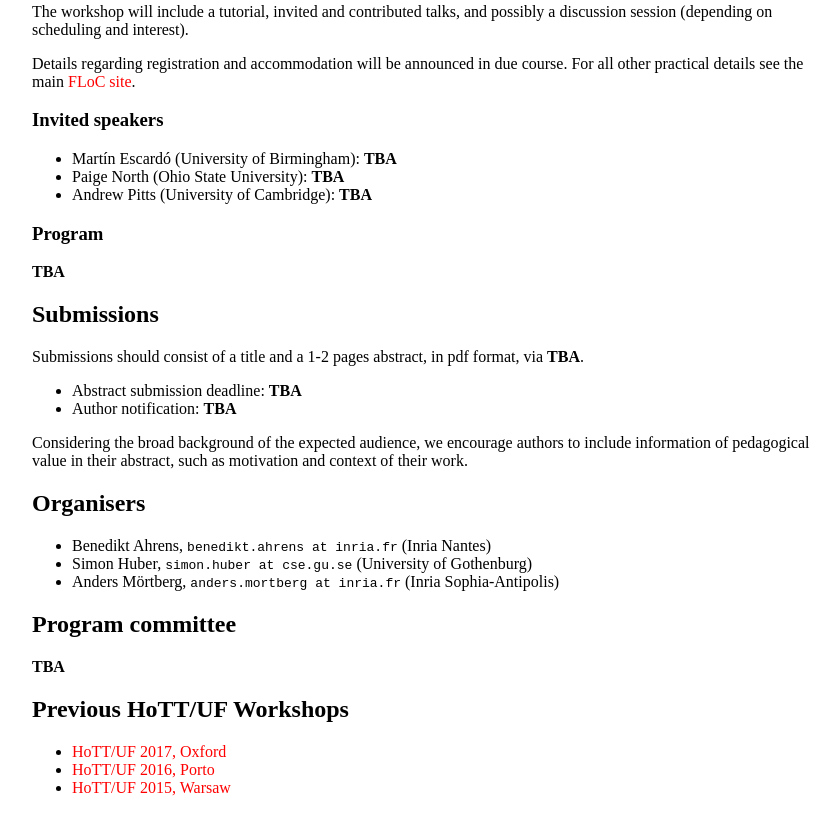
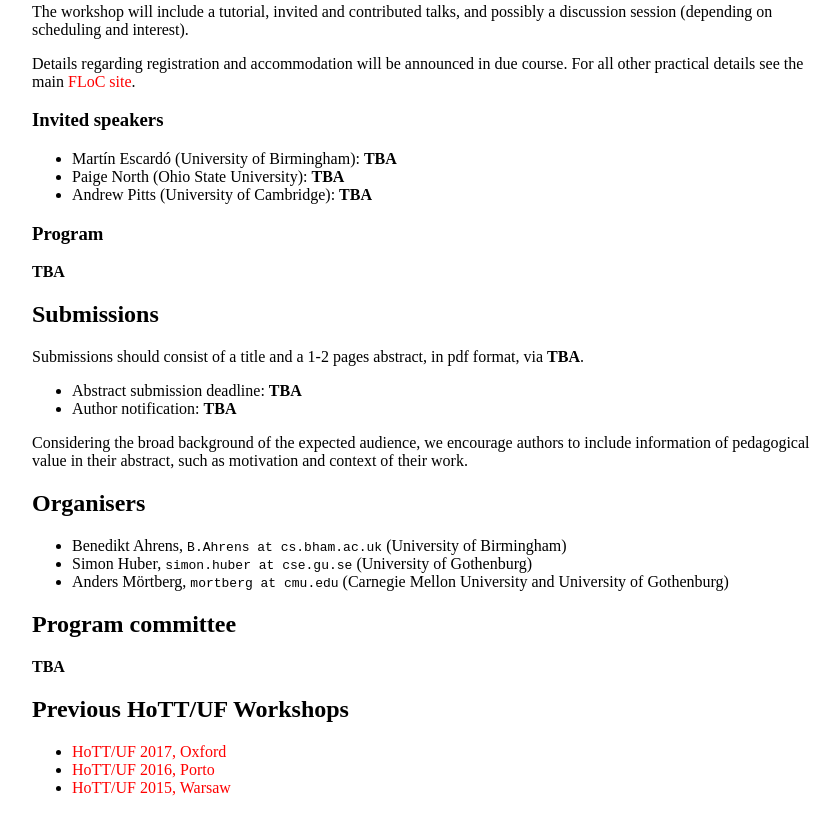
Before and after one commit to HoTT-UF/HoTT-UF.github.io, a plain HTML site: page 2018/index.html in a window 1280 px wide. Shown: the part 442-1255 px from the top of the page, without its empty margins (208-1048 px from the left). Drawn offline with Linux system fonts and the light colour scheme.

Commit message:
update affiliations

```diff
--- a/2018/index.html
+++ b/2018/index.html
@@ -88,12 +88,12 @@
 
     <h2>Organisers</h2>
     <ul>
-      <li>Benedikt Ahrens, <code>benedikt.ahrens at inria.fr</code>
-      (Inria Nantes)</li>
+      <li>Benedikt Ahrens, <code>B.Ahrens at cs.bham.ac.uk</code>
+      (University of Birmingham)</li>
       <li>Simon Huber, <code>simon.huber at cse.gu.se</code>
       (University of Gothenburg)</li>
-      <li>Anders Mörtberg, <code>anders.mortberg at inria.fr</code>
-      (Inria Sophia-Antipolis)</li>
+      <li>Anders Mörtberg, <code>mortberg at cmu.edu</code>
+      (Carnegie Mellon University and University of Gothenburg)</li>
     </ul>
 
     <h2>Program committee</h2>
```
